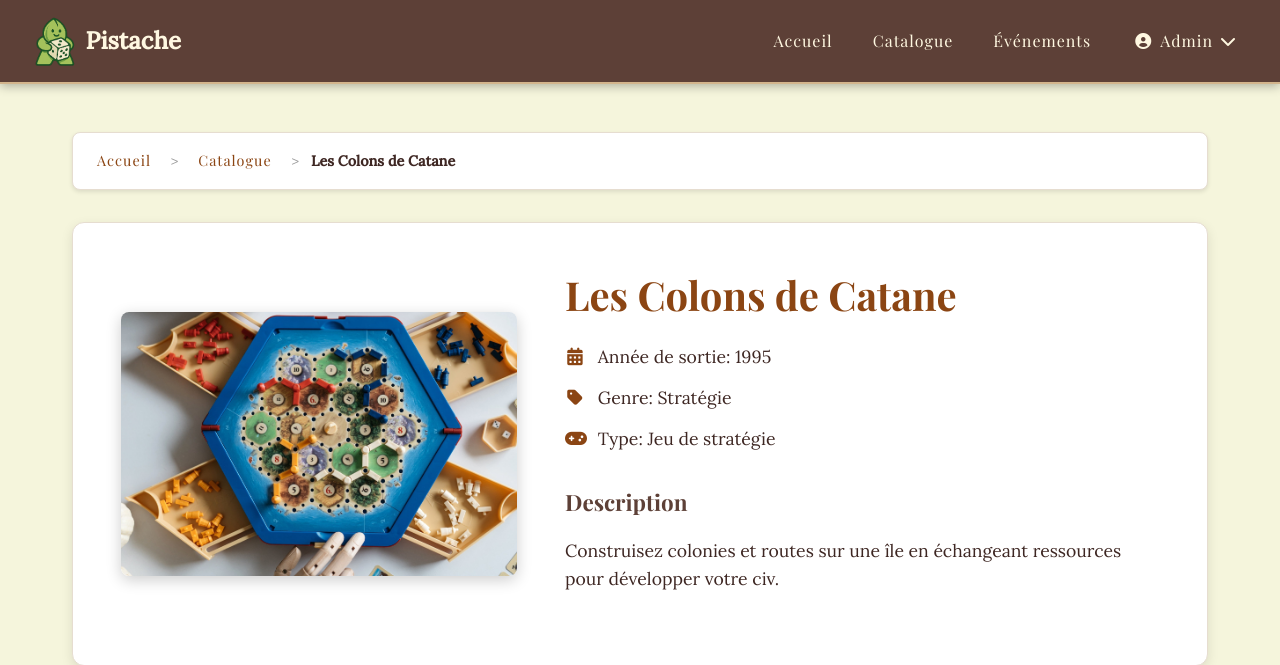
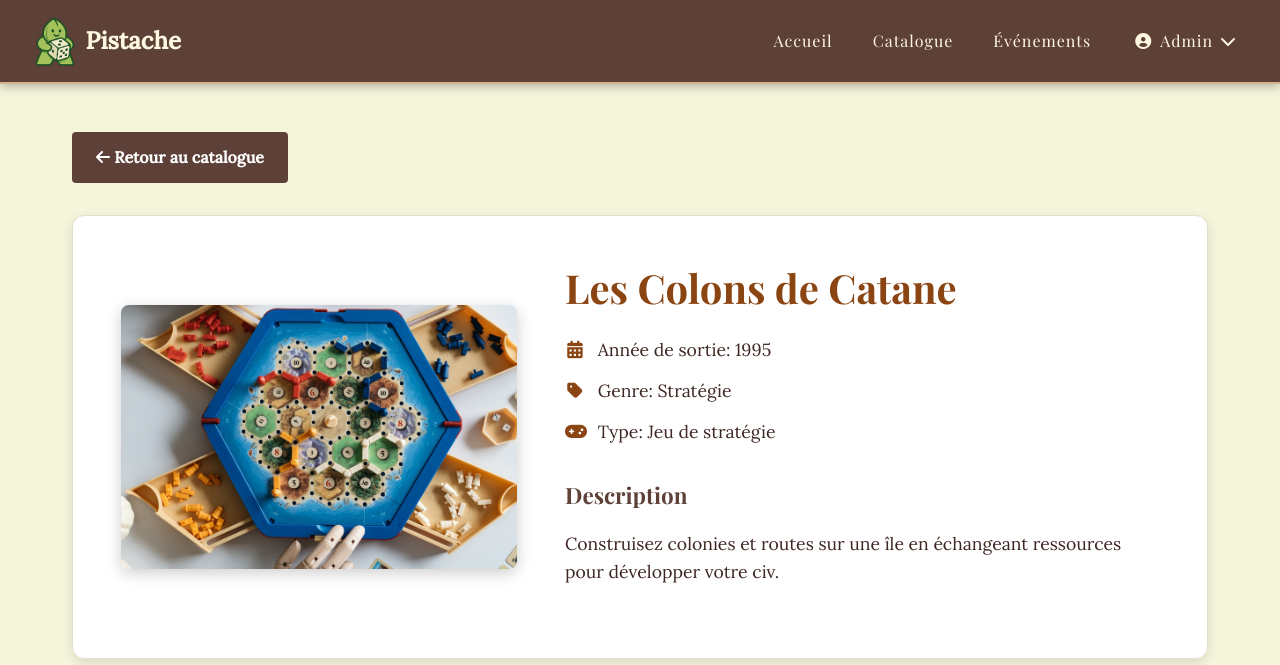
Before and after one commit to Claipousse/Projet-Technologique-B1, a PHP site: page /jeu-detail.php?id=1 in a window 1280 px wide. Shown: the top 665 px of the page. Run offline with PHP 8.4, Linux system fonts and the light colour scheme; a user stored in the database is signed in; data comes from the database, SQL or seed files in the repository; data that the repository does not hold is empty.

Commit message:
Suppresion Breadcrumb des détails + Ajout bouton 'Retour au catalogue' sur jeu-detail.php

```diff
--- a/assets/css/style.css
+++ b/assets/css/style.css
@@ -834,37 +834,6 @@ footer {
   margin: 0 auto;
   padding: 2rem;
   background-color: var(--light-bg);
-}
-
-.breadcrumb {
-  margin-bottom: 2rem;
-  padding: 1rem;
-  background-color: white;
-  border-radius: 8px;
-  box-shadow: 0 2px 4px rgba(0, 0, 0, 0.1);
-  font-size: 0.9rem;
-  border: 1px solid #e6ddd0;
-}
-
-.breadcrumb a {
-  color: var(--primary-color);
-  text-decoration: none;
-  transition: color 0.3s;
-}
-
-.breadcrumb a:hover {
-  color: var(--secondary-color);
-  text-decoration: underline;
-}
-
-.breadcrumb-separator {
-  margin: 0 0.5rem;
-  color: #999;
-}
-
-.breadcrumb-current {
-  color: var(--dark-text);
-  font-weight: 600;
 }
 
 .jeu-hero {
--- a/jeu-detail.php
+++ b/jeu-detail.php
@@ -65,15 +65,10 @@ include_once 'includes/header.php';
 
     <div class="page-content">
         <main class="jeu-detail-container">
-            <!-- Breadcrumb -->
-            <nav class="breadcrumb">
-                <a href="index.php">Accueil</a>
-                <span class="breadcrumb-separator">></span>
-                <a href="catalogue.php">Catalogue</a>
-                <span class="breadcrumb-separator">></span>
-                <span class="breadcrumb-current"><?= htmlspecialchars($jeu['nom']) ?></span>
-            </nav>
-
+            <!-- Bouton retour -->
+            <a href="catalogue.php" class="btn-retour">
+                <i class="fas fa-arrow-left"></i> Retour au catalogue
+            </a>
             <!-- Section principale du jeu -->
             <section class="jeu-hero">
                 <div class="jeu-hero-content">
@@ -171,7 +166,6 @@ include_once 'includes/header.php';
                                     <iframe
                                             src="https://www.youtube.com/embed/<?= $video_id ?>"
                                             title="<?= htmlspecialchars($video['titre']) ?>"
-                                            frameborder="0"
                                             allow="accelerometer; autoplay; clipboard-write; encrypted-media; gyroscope; picture-in-picture; web-share"
                                             allowfullscreen>
                                     </iframe>
@@ -235,6 +229,25 @@ include_once 'includes/header.php';
             margin-bottom: 1rem;
         }
 
+        .btn-retour {
+            display: inline-block;
+            background-color: var(--secondary-color);
+            color: white;
+            padding: 0.8rem 1.5rem;
+            text-decoration: none;
+            border-radius: 4px;
+            font-weight: 600;
+            transition: all 0.3s ease;
+            margin-bottom: 2rem;
+        }
+
+        .btn-retour:hover {
+            background-color: var(--primary-color);
+            color: white;
+            text-decoration: none;
+            transform: translateY(-2px);
+        }
+
         /* Responsive pour la section règles */
         @media (max-width: 768px) {
             .jeu-regles .content-section {
```
Also changed, not shown: evenement-detail.php (+0 -40 lines).
